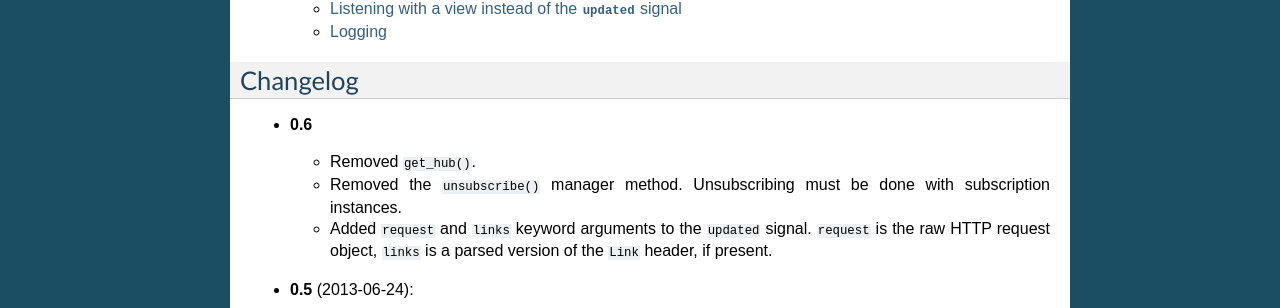
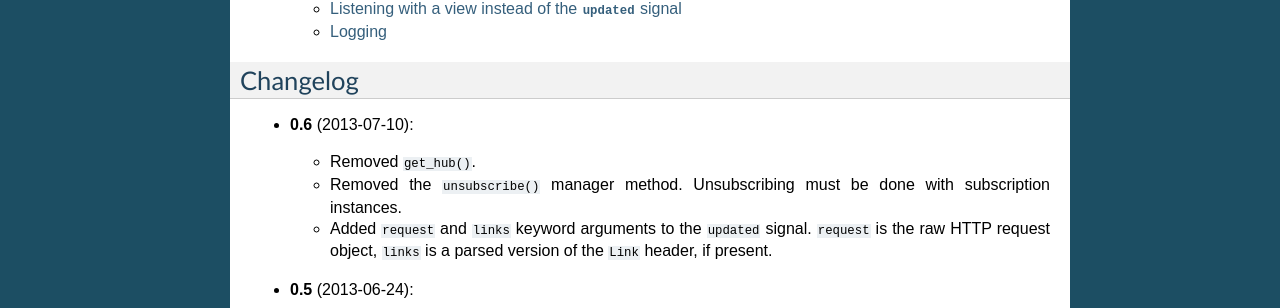
Before and after one commit to brutasse/django-push, a Sphinx documentation site: the page built from docs/index.rst, in a window 1280 px wide. Shown: the part 814-1122 px from the top of the page. Built offline with Sphinx 7.4.7, drawn with Linux system fonts in a browser that asks for light colours.

Commit message:
Added 0.6 release date

```diff
--- a/docs/index.rst
+++ b/docs/index.rst
@@ -49,7 +49,7 @@ Manual
 Changelog
 ---------
 
-* **0.6**
+* **0.6** (2013-07-10):
 
   * Removed ``get_hub()``.
 
```
